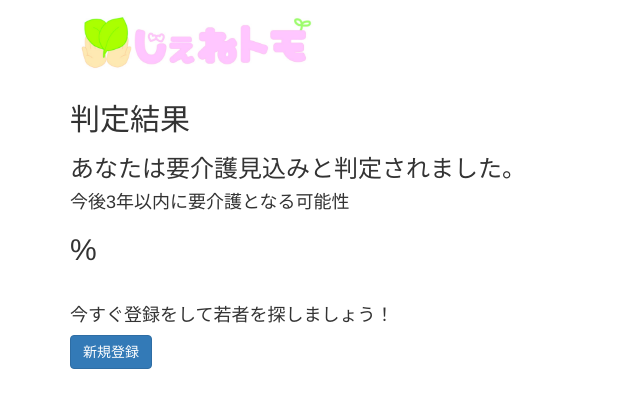
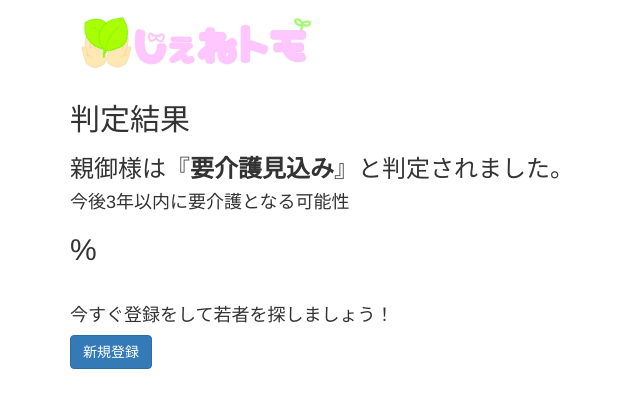
Before and after one commit to Yumekawa-chan/AI_Innovation_Contest, a Flask app: page /n_help in a window 1280 px wide. Shown: the top 408 px of the page, without its empty margins (0-640 px from the left). Run offline with Flask 2, Linux system fonts and the light colour scheme; some libraries are stand-ins or nearby versions.

Commit message:
fixed 2 file

```diff
--- a/app/templates/dn_need.html
+++ b/app/templates/dn_need.html
@@ -5,7 +5,7 @@
 <div class="container">
      <img src="../static/image/icon.jpg" width="250px">
      <h2>判定結果</h2>
-     <h3>あなたが今後3年以内に要介護となる見込みは低そうです！</h3>
+     <h3>親御様が今後3年以内に『<span style="font-weight:bold;">要介護となる見込みは低そう</span>』です！</h3>
      <h4>これからも健康な生活をこころがけましょう！</h4>
      <p><br></p>
      <h4>じぇねトモを利用されたい方はこちら！</h4>
--- a/app/templates/n_help.html
+++ b/app/templates/n_help.html
@@ -5,7 +5,7 @@
 <div class="container">
      <img src="../static/image/icon.jpg" width="250px">
      <h2>判定結果</h2>
-     <h3>あなたは要介護見込みと判定されました。</h3>
+     <h3>親御様は『<span style="font-weight: bold;">要介護見込み</span>』と判定されました。</h3>
      <h4>今後3年以内に要介護となる可能性</h4>
      <h2>{{ value }}%</h2>
      <br>
```
